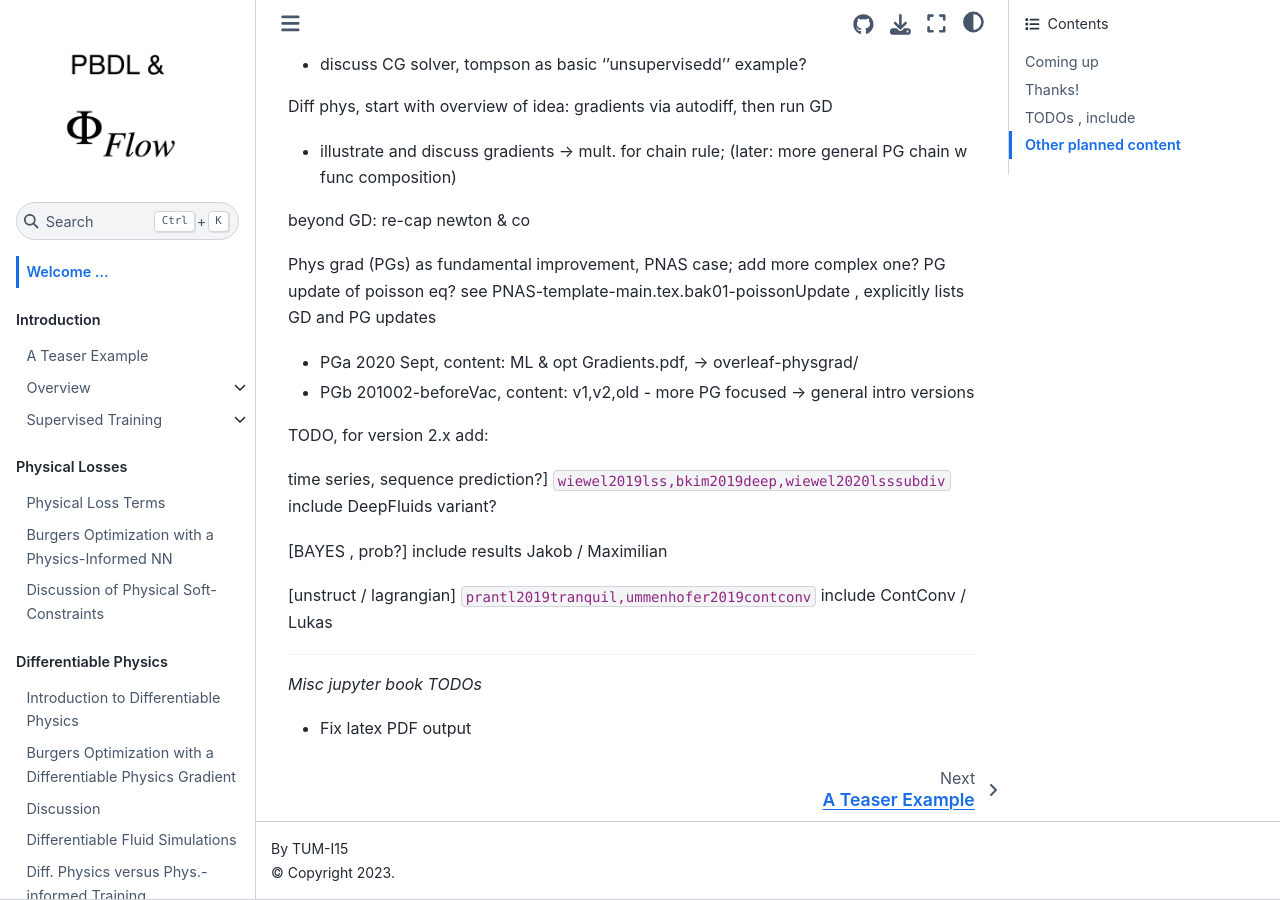
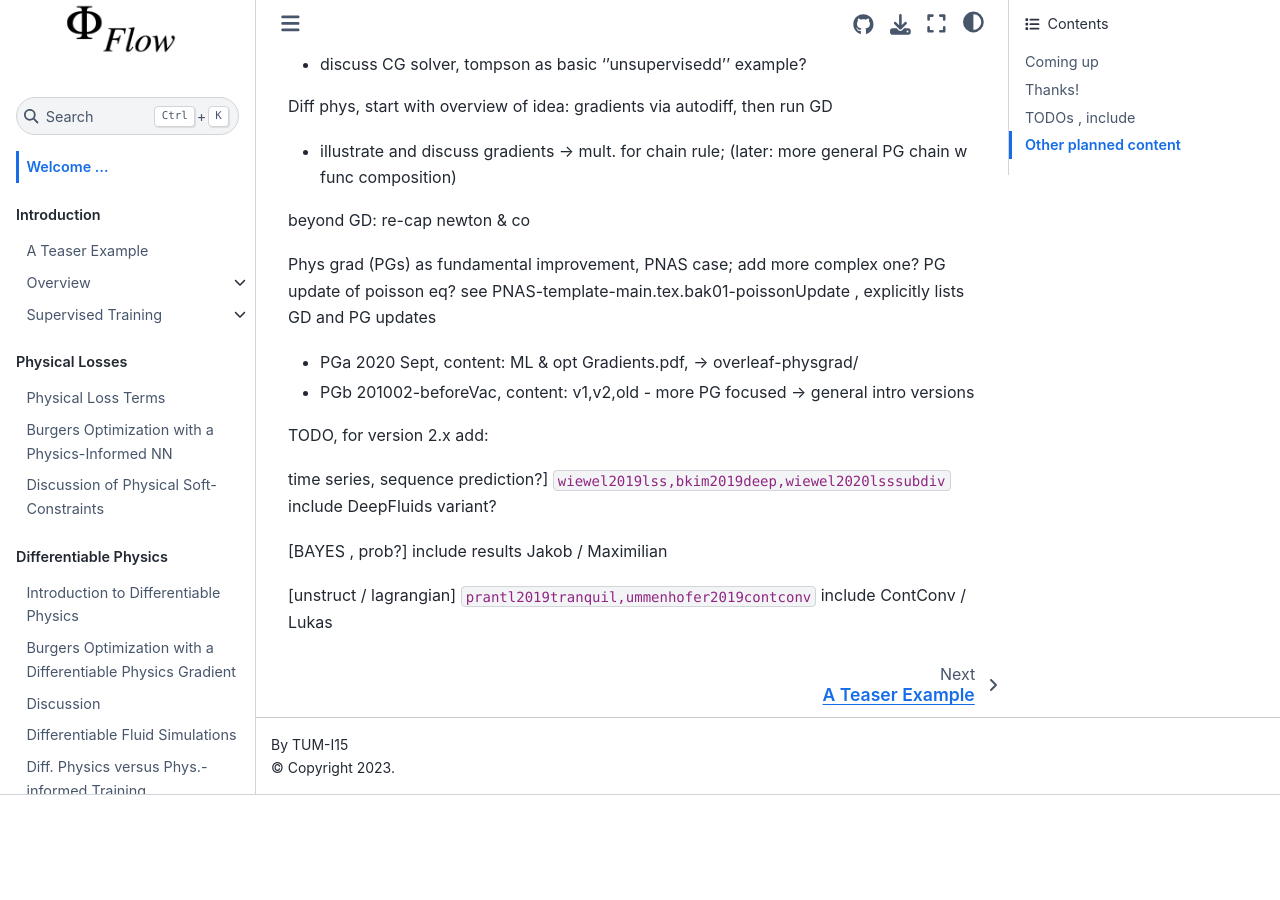
Before and after one commit to tum-pbs/pbdl-book, a Jupyter Book: the page built from intro.md, in a window 1280 px wide and 900 px high, scrolled down 2270 px. Built offline with Jupyter Book 1.0.4 settings and Sphinx 7.4.7 and the Sphinx Book theme 1.1.4, drawn with Linux system fonts in a browser that asks for light colours; pages that are not in the unit, such as notebooks, are missing from menus; cross-references to code outside the pages are shown as plain code; after the commit the page ends 3065 px from its top, so only the background shows below that; some of the changed text lies outside the part shown.

Commit message:
minor fixes

```diff
--- a/intro.md
+++ b/intro.md
@@ -128,10 +128,3 @@
 
 [unstruct / lagrangian] {cite}`prantl2019tranquil,ummenhofer2019contconv`
     include ContConv / Lukas
-
-
----
-
-_Misc jupyter book TODOs_
-
-- Fix latex PDF output
```
Also changed, not shown: other parts of intro.md (+1 -1 lines), 1 other file.
